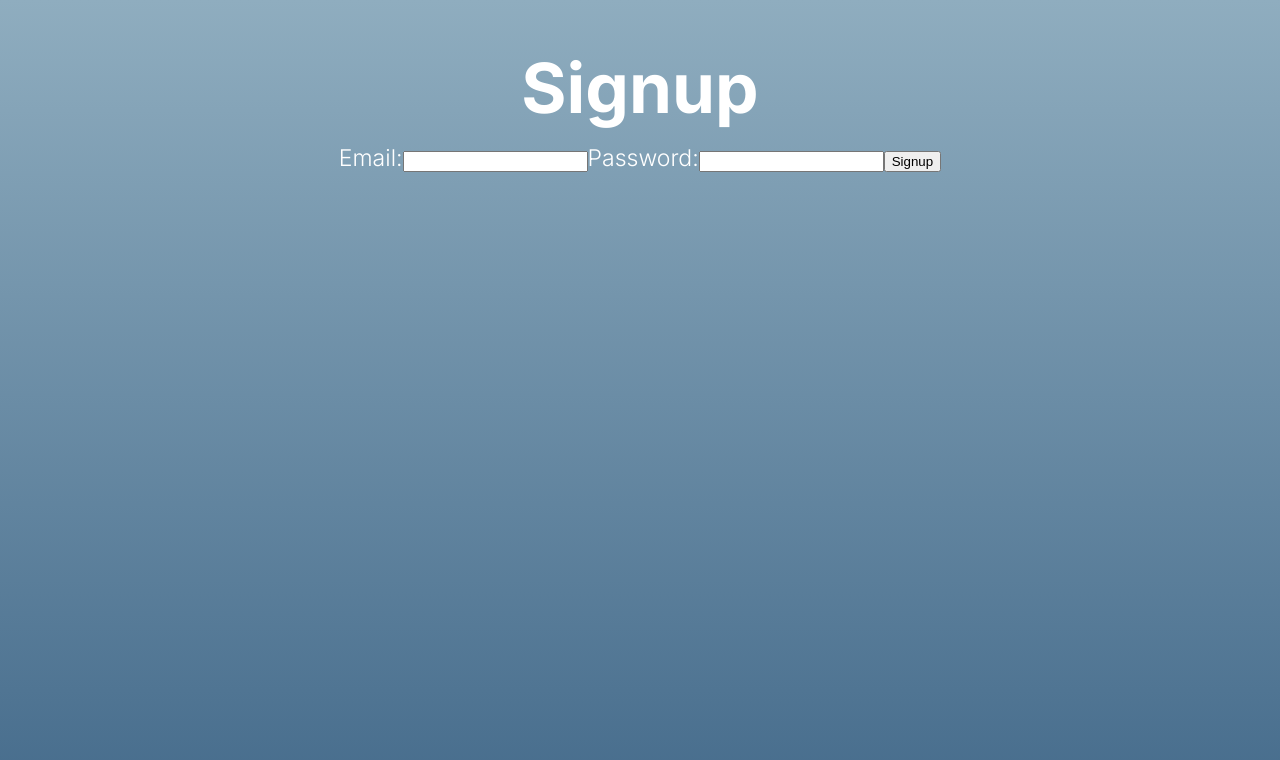
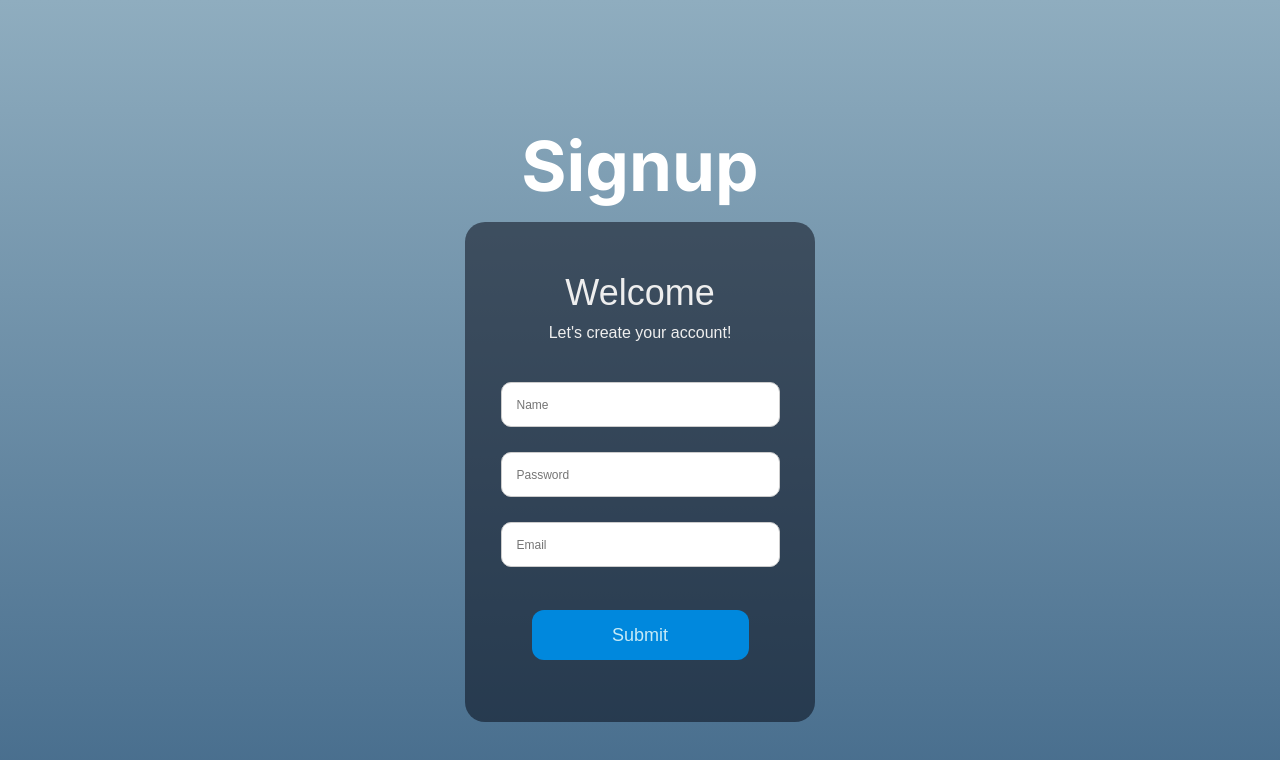
Before and after one commit to laurensmithdev/moodapp, a Next.js app: page /signup in a window 1280 px wide. Shown: the top 760 px of the page. Built offline with nearby package versions, Linux system fonts and the light colour scheme.

Commit message:
signup css added

```diff
--- a/src/app/signup/SignupForm.tsx
+++ b/src/app/signup/SignupForm.tsx
@@ -1,19 +1,44 @@
 // src/app/signup/SignupForm.tsx
 import React from "react";
+import './signup.css'
 
 const SignupForm: React.FC = () => {
     return (
-        <form>
-            <label>
-                Email:
-                <input type='email' name='email' required />
-            </label>
-            <label>
-                Password:
-                <input type='password' name='password' required />
-            </label>
-            <button type='submit'>Signup</button>
-        </form>
+        <div className='form'>
+            <div className='title'>Welcome</div>
+            <div className='subtitle'>Let's create your account!</div>
+            <div className='input-container ic1'>
+                <input id='name' className='name-input' type='text' placeholder='Name' required/>
+                {/* <div className='cut'></div> */}
+                {/* <label htmlFor='name' className='placeholder'>Name</label> */}
+            </div>
+            <div className='input-container ic2'>
+                <input id='password' className='password-input' type='text' placeholder='Password' required/>
+                {/* <div className='cut'></div> */}
+                {/* <label htmlFor='password' className='placeholder'>Password</label> */}
+            </div>
+            <div className='input-container ic3'>
+                <input id='email' className='email-input' type='email' placeholder='Email' required/>
+                {/* <div className='cut cut-short'></div> */}
+                {/* <label htmlFor='email' className='placeholder'>Email</label> */}
+            </div>
+            <button type='text' class='submit'>Submit</button>
+        </div>
+        // <form>
+        //     <label>
+        //         Name:
+        //         <input type='name' name='name' required />
+        //     </label>
+        //     <label>
+        //         Email:
+        //         <input type='email' name='email' required />
+        //     </label>
+        //     <label>
+        //         Password:
+        //         <input type='password' name='password' required />
+        //     </label>
+        //     <button type='submit'>Signup</button>
+        // </form>
     );
 };
 
--- /dev/null
+++ b/src/app/signup/signup.css
@@ -0,0 +1,139 @@
+body {
+    align-items: center;
+    background-color: #000;
+    display: flex;
+    justify-content: center;
+    height: 100vh;
+  }
+
+  .form {
+    background-color: #03041081;
+    border-radius: 20px;
+    box-sizing: border-box;
+    height: 500px;
+    padding: 20px;
+    width: 350px;
+  }
+
+  .title {
+    color: #eee;
+    font-family: sans-serif;
+    font-size: 36px;
+    font-weight: 400;
+    margin-top: 30px;
+  }
+
+  .subtitle {
+    color: #eee;
+    font-family: sans-serif;
+    font-size: 16px;
+    font-weight: 400;
+    margin-top: 10px;
+  }
+
+  .input-container {
+    height: 50px;
+    position: relative;
+    width: 100%;
+  }
+
+  .input-container input {
+    width: 90%;
+    height: 90%;
+    border-radius: 10px;
+    padding: 15px;
+    border: 1px solid #ccc;
+    box-sizing: border-box;
+    font-size: 12px;
+    outline: none;
+}
+
+  .ic1 {
+    margin-top: 40px;
+  }
+
+  .ic2 {
+    margin-top: 20px;
+  }
+
+  .ic3 {
+    margin-top: 20px;
+  }
+
+  .input {
+    background-color: #303245;
+    border-radius: 12px;
+    border: 0;
+    box-sizing: border-box;
+    color: #4f2f2f;
+    font-size: 18px;
+    height: 100%;
+    outline: 0;
+    padding: 4px 20px 0;
+    width: 100%;
+  }
+
+  /* .cut {
+    background-color: #565fc3;
+    border-radius: 10px;
+    height: 20px;
+    left: 20px;
+    position: absolute;
+    top: -20px;
+    transform: translateY(0);
+    transition: transform 200ms;
+    width: 76px;
+  } */
+
+  /* .cut-short {
+    width: 50px;
+  } */
+
+  /* .input:focus ~ .cut,
+  .input:not(:placeholder-shown) ~ .cut {
+    transform: translateY(8px);
+  } */
+
+  /* .placeholder {
+    color: #bfbfef;
+    font-family: sans-serif;
+    left: 20px;
+    line-height: 14px;
+    pointer-events: none;
+    position: absolute;
+    transform-origin: 0 50%;
+    transition: transform 200ms, color 200ms;
+    top: 20px;
+  } */
+
+  /* .input:focus ~ .placeholder,
+  .input:not(:placeholder-shown) ~ .placeholder {
+    transform: translateY(-30px) translateX(10px) scale(0.75);
+  } */
+
+  /* .input:not(:placeholder-shown) ~ .placeholder {
+    color: #808097;
+  } */
+
+  /* .input:focus ~ .placeholder {
+    color: #dc2f55;
+  } */
+
+  .submit {
+    background-color: #08d;
+    border-radius: 12px;
+    border: 0;
+    box-sizing: border-box;
+    color: #c6eaf6;
+    cursor: pointer;
+    font-size: 18px;
+    height: 50px;
+    margin-top: 38px;
+    outline: 0;
+    text-align: center;
+    width: 70%;
+  }
+
+  .submit:active {
+    background-color: #06b;
+  }
```
